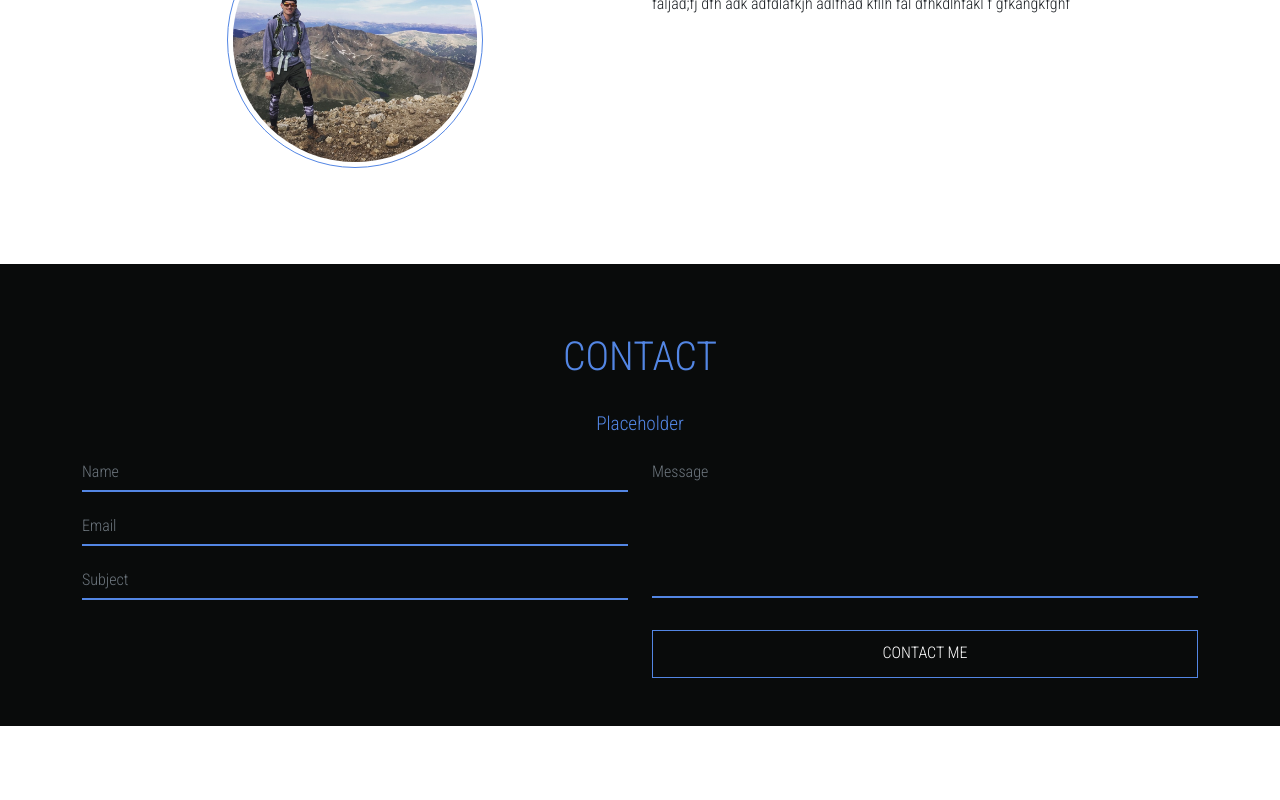
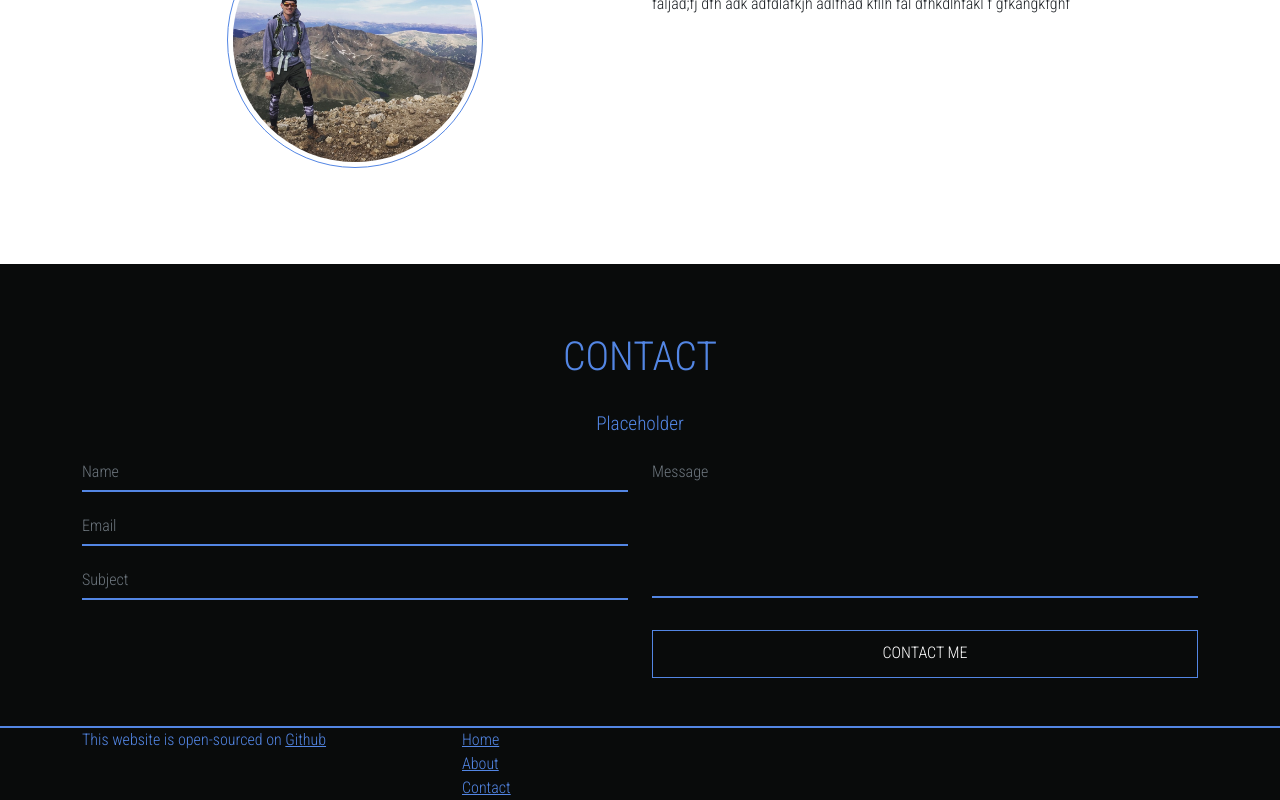
Before and after one commit to jonathanbun/myWebsite, a React (Create React App) app: page / in a window 1280 px wide. Shown: the part 1072-1872 px from the top of the page. Before the commit the page ends 1798 px from the top, so only its background shows below. Built offline with nearby package versions, Linux system fonts and the light colour scheme.

Commit message:
add basic footer

```diff
--- a/src/App.css
+++ b/src/App.css
@@ -235,3 +235,17 @@ nav ul li {
   font-weight: 900;
   color: var(--primary-bottle-green);
 }
+
+/*********************FOOTER**********************/
+.footer {
+  background: var(--primary-rich-black);
+  border-top: 0.125rem solid var(--primary-UN-blue);
+}
+
+.footer p {
+  color: var(--primary-UN-blue);
+}
+
+.footer a {
+  color: var(--primary-UN-blue);
+}
--- a/src/App.js
+++ b/src/App.js
@@ -5,6 +5,7 @@ import Header from "./Components/Header";
 import Particles from "react-tsparticles";
 import About from "./Components/About";
 import Contact from "./Components/Contact";
+import Footer from "./Components/Footer";
 
 function App() {
   return (
@@ -63,6 +64,7 @@ function App() {
       <Header />
       <About />
       <Contact />
+      <Footer />
     </>
   );
 }
--- /dev/null
+++ b/src/Components/Footer.js
@@ -0,0 +1,31 @@
+import React from 'react';
+
+const Footer = () => {
+	return (
+		<div className="footer">
+			<div className="container">
+				<div className="row">
+					<div className="col-lg-4 col-md-6 col-sm-6">
+						<div className="d-flex">
+							<p>This website is open-sourced on <a href="https://github.com/jonathanbun/myWebsite"> Github </a> </p>
+						</div>
+
+					</div>
+					<div className="col-lg-3 col-md-2 col-sm-6">
+						<div className="row">
+							<div className="col">
+								<a className="footer-nav">Home</a>
+								<br />
+								<a className="footer-nav">About</a>
+								<br />
+								<a className="footer-nav">Contact</a>
+							</div>
+						</div>
+					</div>
+					</div>
+				</div>
+			</div>
+		)
+}
+
+export default Footer;
```
